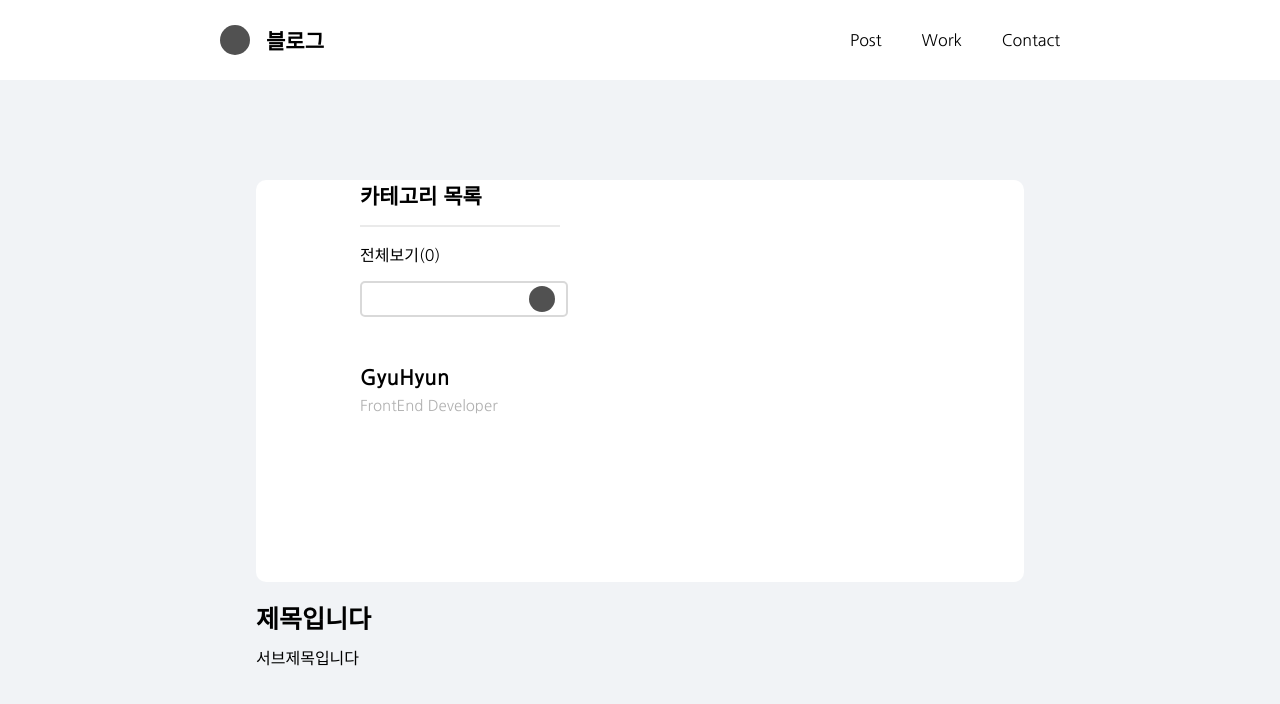
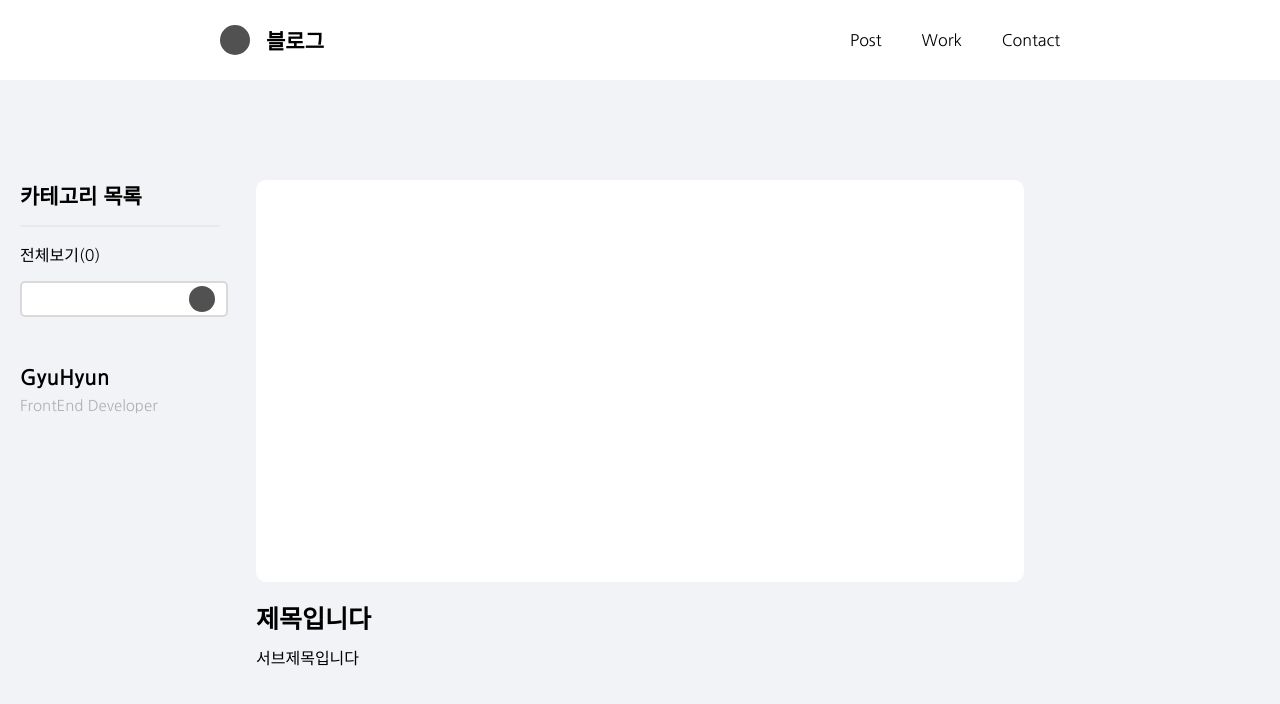
Before and after one commit to GyuHyunA/Devsign, a React (Create React App) app: page / in a window 1280 px wide. Shown: the top 704 px of the page. Built offline with nearby package versions, Linux system fonts and the light colour scheme.

Commit message:
home design fix(#1)

```diff
--- a/package.json
+++ b/package.json
@@ -8,6 +8,7 @@
     "@testing-library/user-event": "^13.5.0",
     "react": "^18.2.0",
     "react-dom": "^18.2.0",
+    "react-router-dom": "^6.6.2",
     "react-scripts": "5.0.1",
     "sass": "^1.57.1",
     "styled-components": "^5.3.6",
--- a/src/components/App.js
+++ /dev/null
@@ -1,15 +0,0 @@
-import Categori from "./inhome/categori/categori";
-import Home from "./inhome/home";
-import Nav from "./nav/nav";
-
-function App() {
-  return (
-    <>
-      <Nav />
-      <Home />
-      <Categori />
-    </>
-  );
-}
-
-export default App;
--- /dev/null
+++ b/src/components/content/incontents.jsx
@@ -0,0 +1,14 @@
+import React from "react";
+import styled from "styled-components";
+// import Nav from "../nav/nav";
+
+const ContentsStyle = styled.section``;
+const Incontents = () => {
+  return (
+    <ContentsStyle>
+      hihi
+    </ContentsStyle>
+  );
+};
+
+export default Incontents;
--- a/src/components/inhome/categori/categori.jsx
+++ b/src/components/inhome/categori/categori.jsx
@@ -5,7 +5,7 @@ const CategoriStyle = styled.div`
   width: 200px;
   position: fixed;
   top: 180px;
-  margin-left: 360px;
+  margin-left: calc(50% - 620px);
 
   .categori-wrap {
     width: 100%;
--- a/src/components/inhome/home.jsx
+++ b/src/components/inhome/home.jsx
@@ -1,5 +1,7 @@
 import React from "react";
+import { Link } from "react-router-dom";
 import styled from "styled-components";
+import Incontents from "../content/incontents";
 
 const HomeStyle = styled.section`
   width: 100vw;
@@ -34,7 +36,7 @@ const Home = () => {
   return (
     <HomeStyle>
       <div className="contents-wrap">
-        <a href="/">
+        <a href="../content/incontents.jsx">
           <div className="thumb">
             <div className="img"></div>
           </div>
--- a/src/index.js
+++ b/src/index.js
@@ -1,7 +1,7 @@
 import React from "react";
 import ReactDOM from "react-dom/client";
 import "./css/index.scss";
-import App from "./components/App";
+import App from "./pages/App";
 
 const root = ReactDOM.createRoot(document.getElementById("root"));
 root.render(
--- /dev/null
+++ b/src/pages/App.js
@@ -0,0 +1,16 @@
+import { BrowserRouter } from "react-router-dom";
+import Categori from "../components/inhome/categori/categori";
+import Home from "../components/inhome/home";
+import Nav from "../components/nav/nav";
+
+function App() {
+  return (
+    <BrowserRouter>
+      <Nav />
+      <Home />
+      <Categori />
+    </BrowserRouter>
+  );
+}
+
+export default App;
```
Also changed, not shown: src/components/contents/incontents.jsx (deleted, +0 -11 lines), 1 other file (tests, documents, lock files or other folders).
